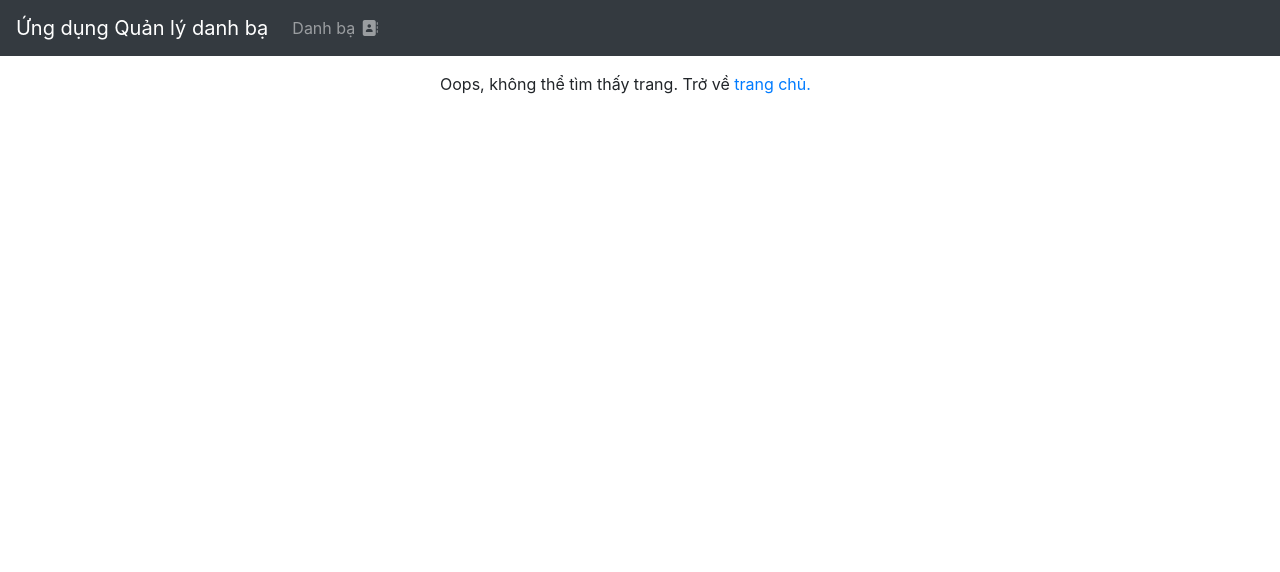
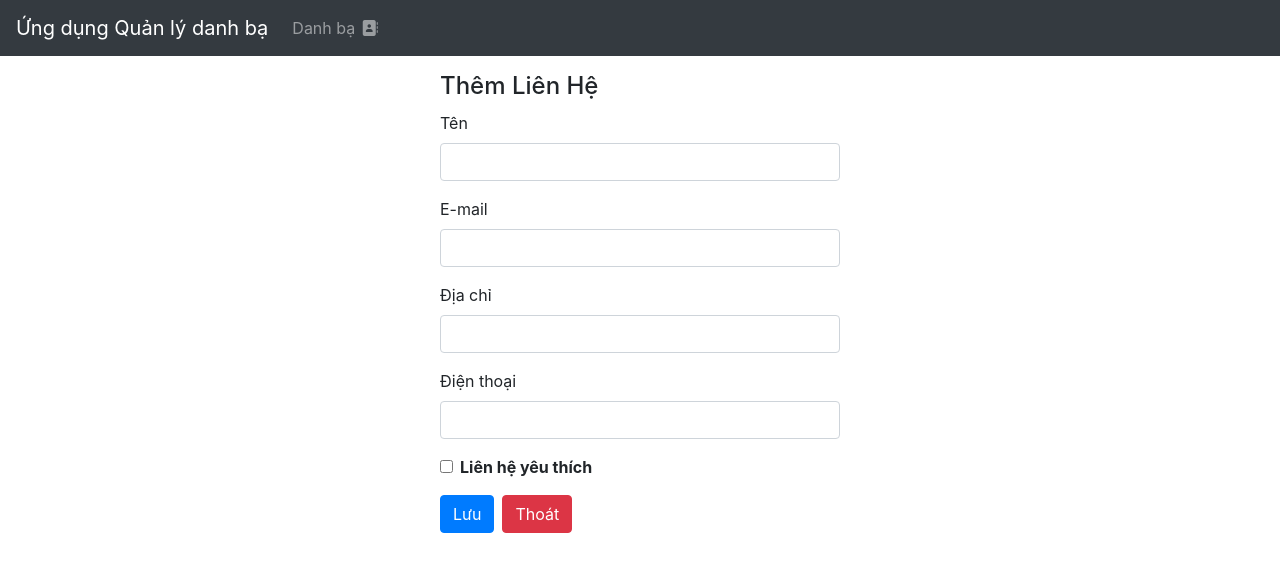
Before and after one commit to thanhtrung090703-hash/nguyenthanhtrung_frontend3_4, a Vue app: page /contacts in a window 1280 px wide. Shown: the top 572 px of the page. Built offline with nearby package versions, Linux system fonts and the light colour scheme.

Commit message:
Tao trang them moi mot lien he

```diff
--- a/src/router/index.js
+++ b/src/router/index.js
@@ -17,6 +17,12 @@ const routes = [
     component: () => import("@/views/ContactEdit.vue"),
     props: true, // Truyền các biến trong $route.params vào làm props
   },
+  {
+    path: "/contacts/",
+    name: "contact.add",
+    component: () => import("@/views/ContactAdd.vue"),
+    props: true,
+  },
 ];
 const router = createRouter({
   history: createWebHistory(import.meta.env.BASE_URL),
--- /dev/null
+++ b/src/views/ContactAdd.vue
@@ -0,0 +1,34 @@
+<template>
+  <div class="page">
+    <h4>Thêm Liên Hệ</h4>
+    <ContactForm :contact="{}" @submit:contact="addContact" />
+    <p>{{ message }}</p>
+  </div>
+</template>
+<script>
+import ContactForm from "@/components/ContactForm.vue";
+import ContactService from "@/services/contact.service.js";
+
+export default {
+  components: {
+    ContactForm,
+  },
+  data() {
+    return {
+      message: "",
+    };
+  },
+  methods: {
+    async addContact(contact) {
+      try {
+        await ContactService.create(contact);
+        this.message = "Thêm liên hệ thành công";
+        this.$router.push({ name: "contactbook" });
+      } catch (error) {
+        console.log(error);
+        this.message = "Lỗi: " + error.response.data.message;
+      }
+    },
+  },
+};
+</script>
```
